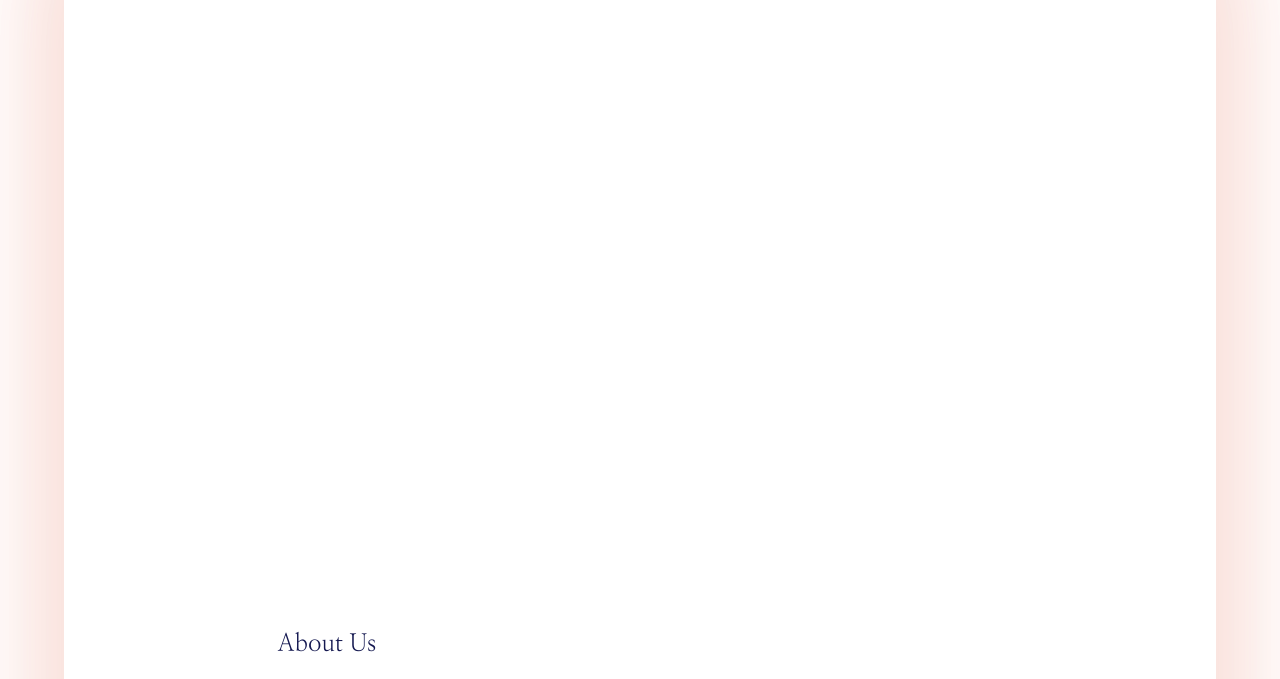
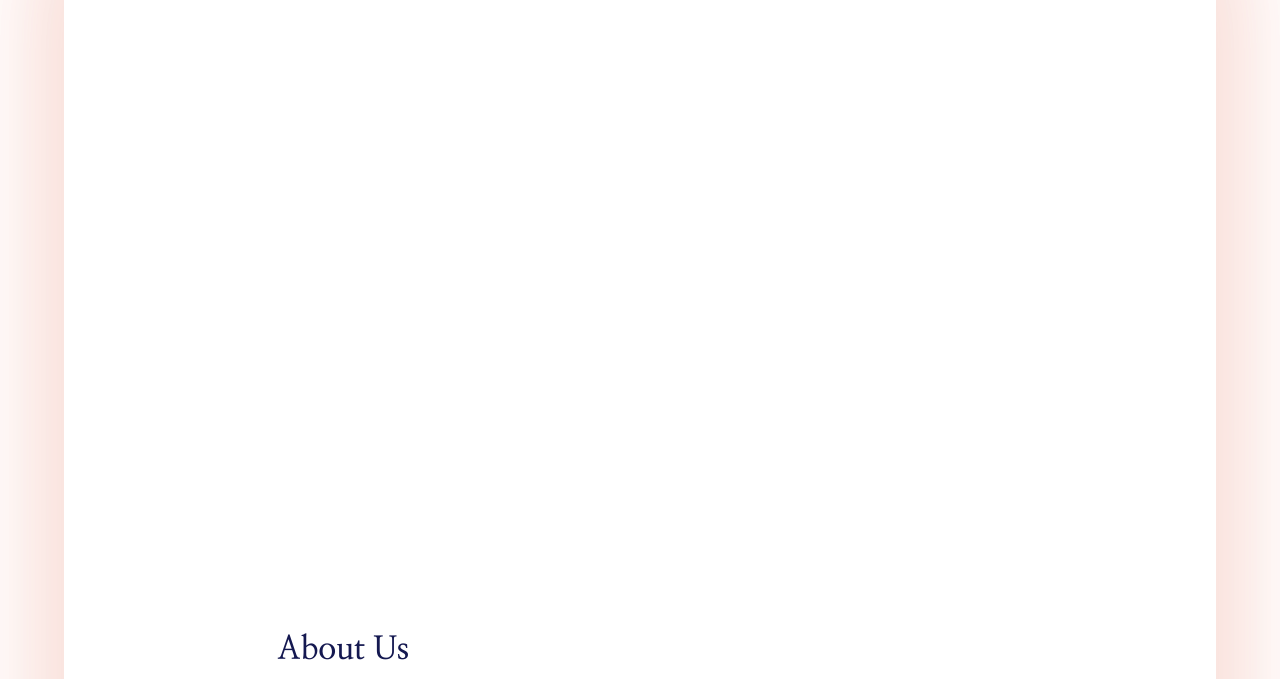
Before and after one commit to AmeenNoor/activeBeat-center, a plain HTML site: page index.html in a window 1280 px wide. Shown: the part 86-765 px from the top of the page. Drawn offline with Linux system fonts and the light colour scheme; a web font is replaced by a local one.

Commit message:
Enhance h2 style by increasing font size to large

```diff
--- a/assets/css/style.css
+++ b/assets/css/style.css
@@ -26,9 +26,9 @@ h1 {
     color: #141850;
 }
 
-h2,
-h3 {
-    font-weight: 500;
+h2 {
+    font-size: xx-large;
+    font-weight: bold;
 }
 
 #logo {
```
